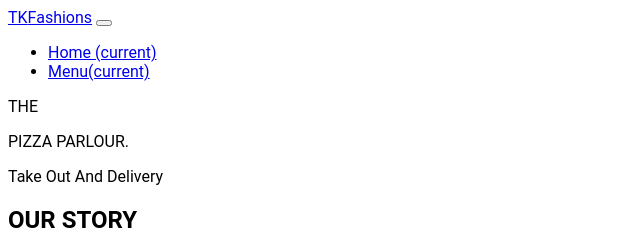
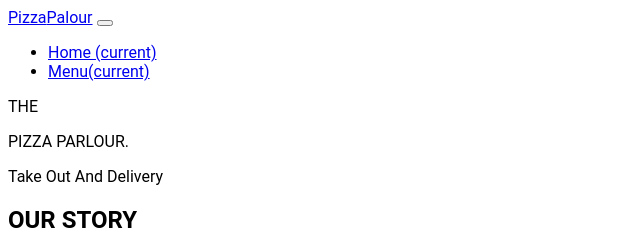
Before and after one commit to cyruswere/pizza_palour, a plain HTML site: page index.html in a window 1280 px wide. Shown: the top 240 px of the page, 0-640 px from the left. Drawn offline with Linux system fonts and the light colour scheme.

Commit message:
Made changes to HTML file

```diff
--- a/index.html
+++ b/index.html
@@ -11,7 +11,7 @@
     <section id="header">
         <div class="container" >
           <nav class="navbar navbar-expand-lg navbar-light bg-white mt-2 ">
-            <a class="navbar-brand" href="home.html"><span>TK</span>Fashions</a>
+            <a class="navbar-brand" href="home.html"><span>Pizza</span>Palour</a>
             <button class="navbar-toggler" type="button" data-toggle="collapse" data-target="#navbarNavDropdown" aria-controls="navbarNavDropdown" aria-expanded="false" aria-label="Toggle navigation">
               <span class="navbar-toggler-icon"></span>
             </button>
```
